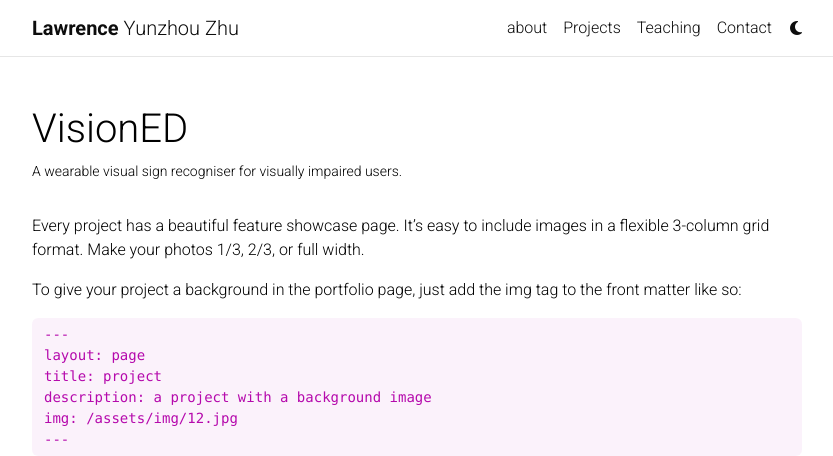
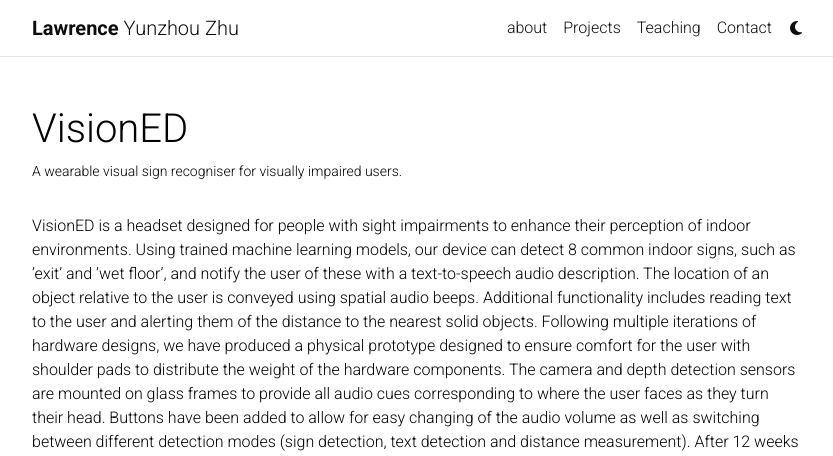
Before and after one commit to LawrenceZ22/LawrenceZ22.github.io, a Jekyll site: the page built from _projects/2_project.md, in a window 1280 px wide and 1400 px high. Shown: the top 456 px of the window, without its empty margins (223-1056 px from the left). Built offline with Jekyll 4.4.1, drawn with Linux system fonts in a browser that asks for light colours; full-size pictures stand in for the smaller copies a plugin makes; comment, search, counter and statistics services are not loaded; a style sheet for code colours, icons or effects is not loaded; some of the changed text lies outside the part shown.

Commit message:
test_video

````diff
--- a/_projects/2_project.md
+++ b/_projects/2_project.md
@@ -7,47 +7,23 @@
 category: Coursework and Personal Research
 giscus_comments: true
 ---
+VisionED is a headset designed for people with sight impairments to enhance their perception of indoor environments. Using trained machine learning models, our device can detect 8 common indoor signs, such as ’exit’ and ’wet floor’, and notify the user of these with a text-to-speech audio description. The location of an object relative to the user is conveyed using spatial audio beeps. Additional functionality includes reading text to the user and alerting them of the distance to the nearest solid objects.
+Following multiple iterations of hardware designs, we have produced a physical prototype designed to ensure comfort for the user with shoulder pads to distribute the weight of the hardware components. The camera and depth detection sensors are mounted on glass frames to provide all audio cues corresponding to where the user faces as they turn their head. Buttons have been added to allow for easy changing of the audio volume as well as switching between different detection modes (sign detection, text detection and distance measurement).
+After 12 weeks of hard work, our team has implemented all the core features we outlined in our project plan and has conducted comprehensive testing to produce a high-quality product.
 
-Every project has a beautiful feature showcase page.
-It's easy to include images in a flexible 3-column grid format.
-Make your photos 1/3, 2/3, or full width.
-
-To give your project a background in the portfolio page, just add the img tag to the front matter like so:
-
-    ---
-    layout: page
-    title: project
-    description: a project with a background image
-    img: /assets/img/12.jpg
-    ---
-
-<div class="row">
-    <div class="col-sm mt-3 mt-md-0">
-        {% include figure.html path="assets/img/1.jpg" title="example image" class="img-fluid rounded z-depth-1" %}
-    </div>
-    <div class="col-sm mt-3 mt-md-0">
-        {% include figure.html path="assets/img/3.jpg" title="example image" class="img-fluid rounded z-depth-1" %}
-    </div>
-    <div class="col-sm mt-3 mt-md-0">
-        {% include figure.html path="assets/img/5.jpg" title="example image" class="img-fluid rounded z-depth-1" %}
-    </div>
-</div>
-<div class="caption">
-    Caption photos easily. On the left, a road goes through a tunnel. Middle, leaves artistically fall in a hipster photoshoot. Right, in another hipster photoshoot, a lumberjack grasps a handful of pine needles.
-</div>
 <div class="row">
     <div class="col-sm mt-3 mt-md-0">
         {% include video.html path="assets/video/VisionED_Product DEMO.mp4" class="img-fluid rounded z-depth-1" controls=true %}
     </div>
 </div>
 <div class="caption">
-    This image can also have a caption. It's like magic.
+    Our demo video
 </div>
 
-You can also put regular text between your rows of images.
+<!-- You can also put regular text between your rows of images.
 Say you wanted to write a little bit about your project before you posted the rest of the images.
-You describe how you toiled, sweated, *bled* for your project, and then... you reveal its glory in the next row of images.
-
+You describe how you toiled, sweated, *bled* for your project, and then... you reveal its glory in the next row of images. -->
+<!--
 
 <div class="row justify-content-sm-center">
     <div class="col-sm-8 mt-3 mt-md-0">
@@ -60,8 +36,8 @@
 <div class="caption">
     You can also have artistically styled 2/3 + 1/3 images, like these.
 </div>
-
-
+ -->
+<!--
 The code is simple.
 Just wrap your images with `<div class="col-sm">` and place them inside `<div class="row">` (read more about the <a href="https://getbootstrap.com/docs/4.4/layout/grid/">Bootstrap Grid</a> system).
 To make images responsive, add `img-fluid` class to each; for rounded corners and shadows use `rounded` and `z-depth-1` classes.
@@ -76,6 +52,6 @@
     <div class="col-sm-4 mt-3 mt-md-0">
         {% include figure.html path="assets/img/11.jpg" title="example image" class="img-fluid rounded z-depth-1" %}
     </div>
-</div>
-```
-{% endraw %}
+</div> -->
+<!-- ```
+{% endraw %} -->
````
